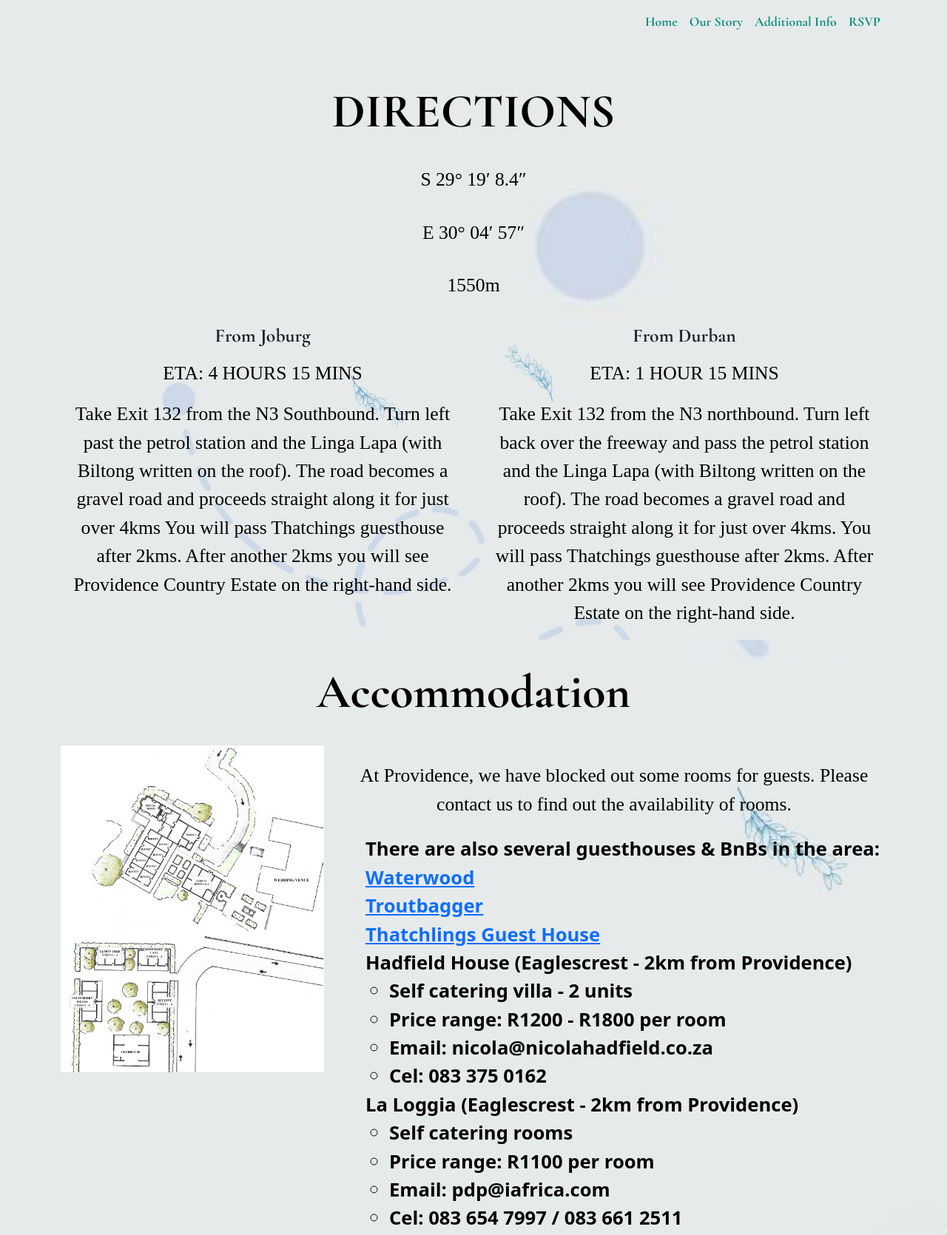
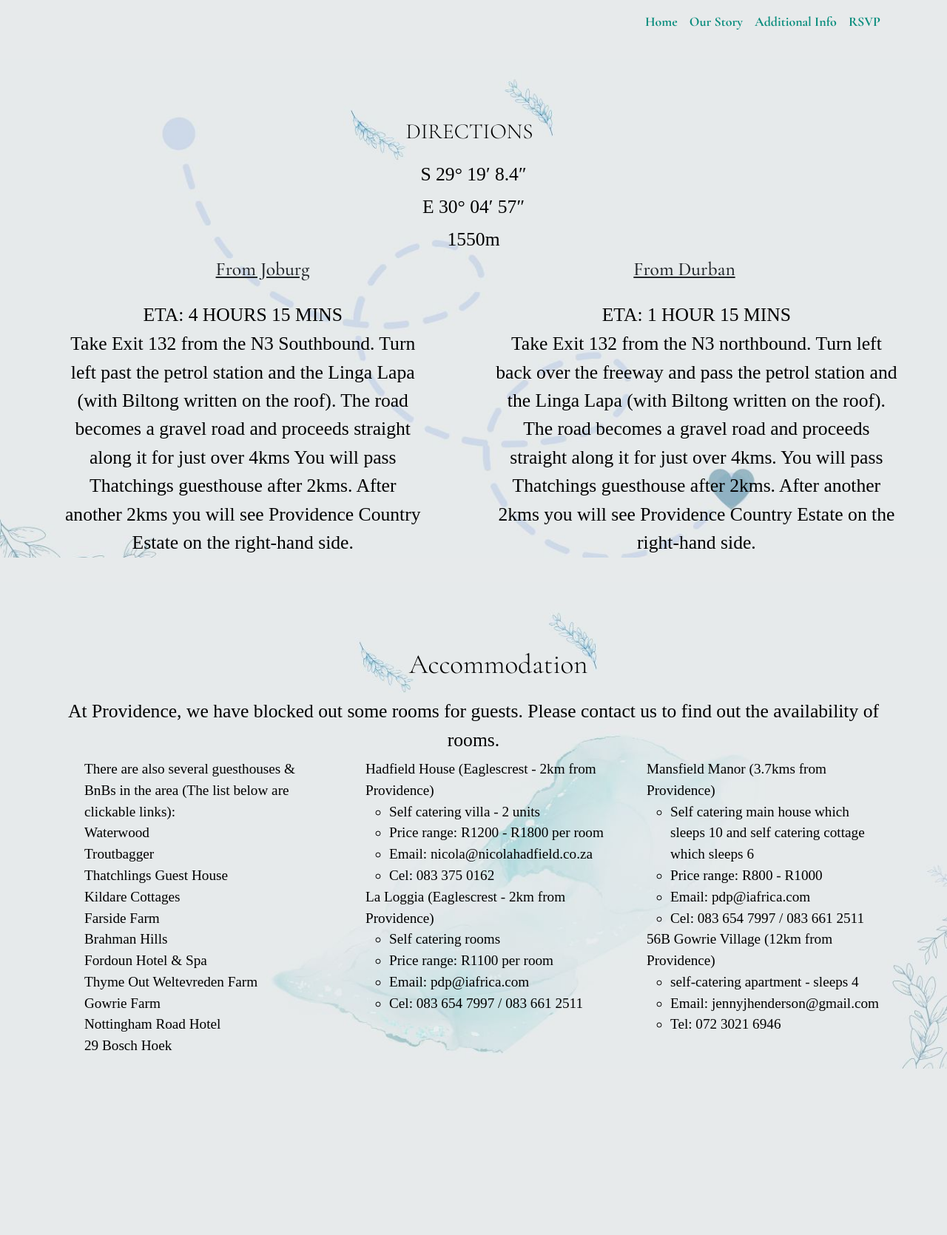
Before and after one commit to BrendonSmith8888/WeddingWebsiteNinaBren, a website: page pages/directions.html in a window 1280 px wide. Shown: the top 1670 px of the page at 74% size. After the commit the page ends 1445 px from the top, so only its background shows below. Drawn offline with nearby package versions, Linux system fonts and the light colour scheme; a web font is replaced by a local one.

Commit message:
Updated pages

```diff
--- a/css/styles.css
+++ b/css/styles.css
@@ -9,18 +9,34 @@ body{
     width: 100%;
 }
 
-h1, p{
+h1{
     color: black;
-    margin: 3%;
+    font-family: "Cormorant Garamond", serif;
+    font-size: 5vw;
+    font-weight: 100;
+    margin-top: 3%;
+}
+
+h2{
+    font-family: "Cormorant Garamond", serif;
+    font-weight: bold;
+}
+
+h3{
+    font-family: "Cormorant Garamond", serif;
+    font-size: 2.3vw;
+}
+
+h4{
+    font-family: "Cormorant Garamond", serif;
+    font-size: 2vw;
 }
 
 p{
+    color: black;
     font-family: "Forum", serif;
-}
-
-h1, h2, h3, h4{
-    font-family: "Cormorant Garamond", serif;
-    font-weight: bold;
+    font-size: 2vw;
+    margin: 0.5%;
 }
 
 button{
@@ -32,26 +48,80 @@ button{
     width: 20%;
 }
 
+ul{
+    color: black;
+    font-family: "Forum", serif;
+    font-size: 1.5vw;
+}
+
+a{
+    color: black;
+    font-family: "Forum", serif;
+    font-size: 1.5vw;
+    text-decoration: none;
+}
+
 #mainmargin{
     color: black;
-    margin: 5%;
+}
+
+#mainmargin2{
+    color: black;
+    margin-top: 7%;
 }
 
 #mainh4{
     color: #0a8d7d;
-    margin-top: 3%;
+    margin-top: 8%;
 }
 
-h1{
-    font-size: 5vw;
+#directionsh4{
+    margin-bottom: 5%;
+    text-decoration: underline;
 }
 
-h3{
-    font-size: 3vw;
+#rsvph4{
+    color: #0a8d7d;
 }
 
-h4, p{
-    font-size: 2vw;
+#coords{
+    padding-top: 1%;
+}
+
+#directionsh1{
+    font-size: 2.3vw;
+    margin-bottom: 2%;
+    margin-right: 1%;
+    margin-top: 6%;
+}
+
+#pcol1{
+    margin: 0.1%;
+    width: 90%;
+}
+
+#pcol2{
+    margin: 0.1%;
+    margin-left: 3%;
+    width: 100%;
+}
+
+#accomodationh1{
+    font-size: 2.9vw;
+    margin-bottom: 2%;
+    margin-left: 6%;
+    padding-top: 8%;
+}
+
+#aih1{
+    font-size: 3.5vw;
+    margin-bottom: 5%;
+    padding-top: 4%;
+}
+
+.aih3{
+    margin-bottom: 4%;
+    margin-top: 4%;
 }
 
 .container{
@@ -65,6 +135,18 @@ h4, p{
     font-family: "Cormorant Garamond", serif;
     font-size: 1.4vw;
     font-weight: 900;
+}
+
+.navbar{
+    overflow: hidden;
+    position: fixed;
+    top: 0;
+    z-index: 1030
+}
+
+.nav-link:hover{
+    background-color: #0a8d7d;
+    color: #e7eaeb;
 }
 
 @media (max-width: 768px) {
@@ -112,13 +194,19 @@ h4, p{
     background-image: url("../css/Images/BackgroundImageDirections.jpg");
     background-repeat: no-repeat;
     background-size: cover;
+    margin: 0;
+    padding: 0;
+    width: 100%;
 }
 
 #accommodation{
-    background: #e7eaeb;
+    background: #0a8d7d;
     background-image: url("../css/Images/BackgroundImageAccommodation.jpg");
     background-repeat: no-repeat;
     background-size: cover;
+    margin: 0;
+    padding: 0;
+    width: 100%;
 }
 
 #additionalinfo{
@@ -194,18 +282,17 @@ h4, p{
     margin-top: 5%;
 }
 
+#presencep1{
+    margin-top: 5%;
+}
+
 .ourstoryp{
-    font-family: 'Times New Roman', Times, serif;
+    font-family: "Forum", serif;
     font-size: 1.5vw;
 }
 
-ul{
-    color: black;
-    font-size: 2vw;
-    font-weight: bold;
-}
-
 #accommodationlist{
+    font-family: "Forum", serif;
     list-style: none;
     text-align: left;
 }
--- a/pages/directions.html
+++ b/pages/directions.html
@@ -1,5 +1,6 @@
 <!DOCTYPE html>
 <html lang="en">
+
 <head>
     <meta charset="UTF-8">
     <meta name="viewport" content="width=device-width, initial-scale=1.0">
@@ -11,11 +12,13 @@
     <link rel="stylesheet" href="../css/styles.css">
     <link rel="preconnect" href="https://fonts.googleapis.com">
     <link rel="preconnect" href="https://fonts.gstatic.com" crossorigin>
-    <link href="https://fonts.googleapis.com/css2?family=Cormorant+Garamond:ital,wght@0,300;0,400;0,500;0,600;0,700;1,300;1,400;1,500;1,600;1,700&family=Forum&display=swap" rel="stylesheet">
+    <link
+        href="https://fonts.googleapis.com/css2?family=Cormorant+Garamond:ital,wght@0,300;0,400;0,500;0,600;0,700;1,300;1,400;1,500;1,600;1,700&family=Forum&display=swap"
+        rel="stylesheet">
     <link rel="icon" href="../css/Icons/favicon.ico" type="image/x-icon">
     <title>Directions</title>
 </head>
-<body id="directions">
+<body>
     <header>
         <nav class="navbar navbar-expand-md navbar-light fixed-top">
             <div class="container">
@@ -35,31 +38,38 @@
                 </ul>
             </div>
         </nav>
-        <div class="container">
-            <h1>DIRECTIONS</h1>
+    </header>
+    <section id="directions">
+        <div class="container" id="coords">
+            <h1 id="directionsh1">DIRECTIONS</h1>
             <p>S 29° 19′ 8.4″</p>
             <p>E 30° 04′ 57″</p>
             <p>1550m</p>
         </div>
-    </header>
-    <main>
-        <section id="directions">
         <div class="container">
             <div class="row justify-content-center">
                 <div class="col align-items-center">
-                    <h4>From Joburg</h4>
-                    <p>ETA: 4 HOURS 15 MINS</p>
-                    <p>Take Exit 132 from the N3 Southbound. Turn left past the petrol station and the Linga Lapa (with
-                        Biltong written on the roof). The road becomes a gravel road and proceeds straight along it for just
-                        over 4kms You will pass Thatchings guesthouse after 2kms. After another 2kms you will see Providence
+                    <h4 id="directionsh4">From Joburg</h4>
+                    <p id="pcol1">ETA: 4 HOURS 15 MINS</p>
+                    <p id="pcol1">Take Exit 132 from the N3 Southbound. Turn left past the petrol station and the
+                        Linga Lapa
+                        (with
+                        Biltong written on the roof). The road becomes a gravel road and proceeds straight along it
+                        for just
+                        over 4kms You will pass Thatchings guesthouse after 2kms. After another 2kms you will see
+                        Providence
                         Country Estate on the right-hand side.</p>
                 </div>
                 <div class="col align-items-center">
-                    <h4>From Durban</h4>
-                    <p>ETA: 1 HOUR 15 MINS</p>
-                    <p>Take Exit 132 from the N3 northbound. Turn left back over the freeway and pass the petrol station and
-                        the Linga Lapa (with Biltong written on the roof). The road becomes a gravel road and proceeds
-                        straight along it for just over 4kms. You will pass Thatchings guesthouse after 2kms. After another
+                    <h4 id="directionsh4">From Durban</h4>
+                    <p id="pcol2">ETA: 1 HOUR 15 MINS</p>
+                    <p id="pcol2">Take Exit 132 from the N3 northbound. Turn left back over the freeway and pass the
+                        petrol
+                        station and
+                        the Linga Lapa (with Biltong written on the roof). The road becomes a gravel road and
+                        proceeds
+                        straight along it for just over 4kms. You will pass Thatchings guesthouse after 2kms. After
+                        another
                         2kms you will see Providence Country Estate on the right-hand side.</p>
                 </div>
             </div>
@@ -67,18 +77,33 @@
     </section>
     <section id="accommodation">
         <div class="container">
-            <h1>Accommodation</h1>
+            <h1 id="accomodationh1">Accommodation</h1>
             <div class="row justify-content-center">
-                <div class="col align-items-center">
-                    <img id="accommodationimg" src="../css/Images/accommodation.jpg" alt="Accommodation Photo">
-                </div>
-                <div class="col-8 align-items-center">
                 <p>At Providence, we have blocked out some rooms for guests. Please contact us to find out the
                     availability of rooms.</p>
-                    <ul id="accommodationlist">There are also several guesthouses & BnBs in the area:
+                    <div class="col align-items-center">
+                        <ul id="accommodationlist">There are also several guesthouses & BnBs in the area (The list
+                            below are clickable links):
                             <li><a href="https://waterwoodfarm.co.za/" target="_blank">Waterwood</a></li>
                             <li><a href="https://www.troutbagger.com/" target="_blank">Troutbagger</a></li>
-                        <li><a href="https://book.nightsbridge.com/17303?special=BOOKDIRECTWEEKDAY24" target="_blank">Thatchlings Guest House</a></li>
+                            <li><a href="https://book.nightsbridge.com/17303?special=BOOKDIRECTWEEKDAY24"
+                                    target="_blank">Thatchlings Guest House</a></li>
+                            <li><a href="https://kildarecottages.co.za/" target="_blank">Kildare Cottages</a>
+                            </li>
+                            <li><a href="https://www.farsidefarm.co.za/" target="_blank">Farside Farm</a></li>
+                            <li><a href="https://www.brahmanhills.co.za/" target="_blank">Brahman Hills</a></li>
+                            <li><a href="https://fordoun.com/" target="_blank">Fordoun Hotel & Spa</a></li>
+                            <li><a href="https://www.wvmanor.com/?utm_source=gmb&utm_medium=organic&utm_content=listing&utm_campaign=gmb"
+                                    target="_blank">Thyme Out Weltevreden Farm</a></li>
+                            <li><a href="https://www.gowrie.co.za/" target="_blank">Gowrie Farm</a></li>
+                            <li><a href="https://www.nottieshotel.co.za/" target="_blank">Nottingham Road
+                                    Hotel</a>
+                            </li>
+                            <li><a href="https://boschhoek.co.za/" target="_blank">29 Bosch Hoek</a></li>
+                        </ul>
+                    </div>
+                    <div class="col align-items-center">
+                        <ul id="accommodationlist">
                             <li>Hadfield House (Eaglescrest - 2km from Providence)</li>
                             <ul>
                                 <li>Self catering villa - 2 units</li>
@@ -93,35 +118,34 @@
                                 <li>Email: pdp@iafrica.com</li>
                                 <li>Cel: 083 654 7997 / 083 661 2511</li>
                             </ul>
+                        </ul>
+                    </div>
+                    <div class="col align-items-center">
+                        <ul id="accommodationlist">
                             <li>Mansfield Manor (3.7kms from Providence)</li>
                             <ul>
-                            <li>Self catering main house which sleeps 10 and self catering cottage which sleeps 6</li>
+                                <li>Self catering main house which sleeps 10 and self catering cottage which
+                                    sleeps
+                                    6
+                                </li>
                                 <li>Price range: R800 - R1000</li>
                                 <li>Email: pdp@iafrica.com</li>
                                 <li>Cel: 083 654 7997 / 083 661 2511</li>
                             </ul>
-                        <li><a href="https://kildarecottages.co.za/" target="_blank">Kildare Cottages</a></li>
-                        <li><a href="https://www.farsidefarm.co.za/" target="_blank">Farside Farm</a></li>
-                        <li><a href="https://www.brahmanhills.co.za/" target="_blank">Brahman Hills</a></li>
-                        <li><a href="https://fordoun.com/" target="_blank">Fordoun Hotel & Spa</a></li>
-                        <li><a href="https://www.wvmanor.com/?utm_source=gmb&utm_medium=organic&utm_content=listing&utm_campaign=gmb" target="_blank">Thyme Out Weltevreden Farm</a></li>
-                        <li><a href="https://www.gowrie.co.za/" target="_blank">Gowrie Farm</a></li>
                             <li>56B Gowrie Village (12km from Providence)</li>
                             <ul>
                                 <li>self-catering apartment - sleeps 4</li>
                                 <li>Email: jennyjhenderson@gmail.com</li>
                                 <li>Tel: 072 3021 6946</li>
                             </ul>
-                        <li><a href="https://www.nottieshotel.co.za/" target="_blank">Nottingham Road Hotel</a></li>
-                        <li><a href="https://boschhoek.co.za/" target="_blank">29 Bosch Hoek</a></li>
                         </ul>
                     </div>
             </div>
         </div>
     </section>
-    </main>
     <script src="../node_modules/@fortawesome/fontawesome-free/js/fontawesome.min.js"></script>
     <script src="../node_modules/bootstrap/dist/js/bootstrap.bundle.min.js"></script>
     <script src="../node_modules/jquery/dist/jquery.min.js"></script>
 </body>
+
 </html>
```
Also changed, not shown: index.html (+6 -3 lines), pages/additionalinfo.html (+15 -13 lines), pages/ourstory.html (+2 -2 lines), pages/rsvp.html (+1 -1 lines). Lines whose indentation alone changed are shown as unchanged.
